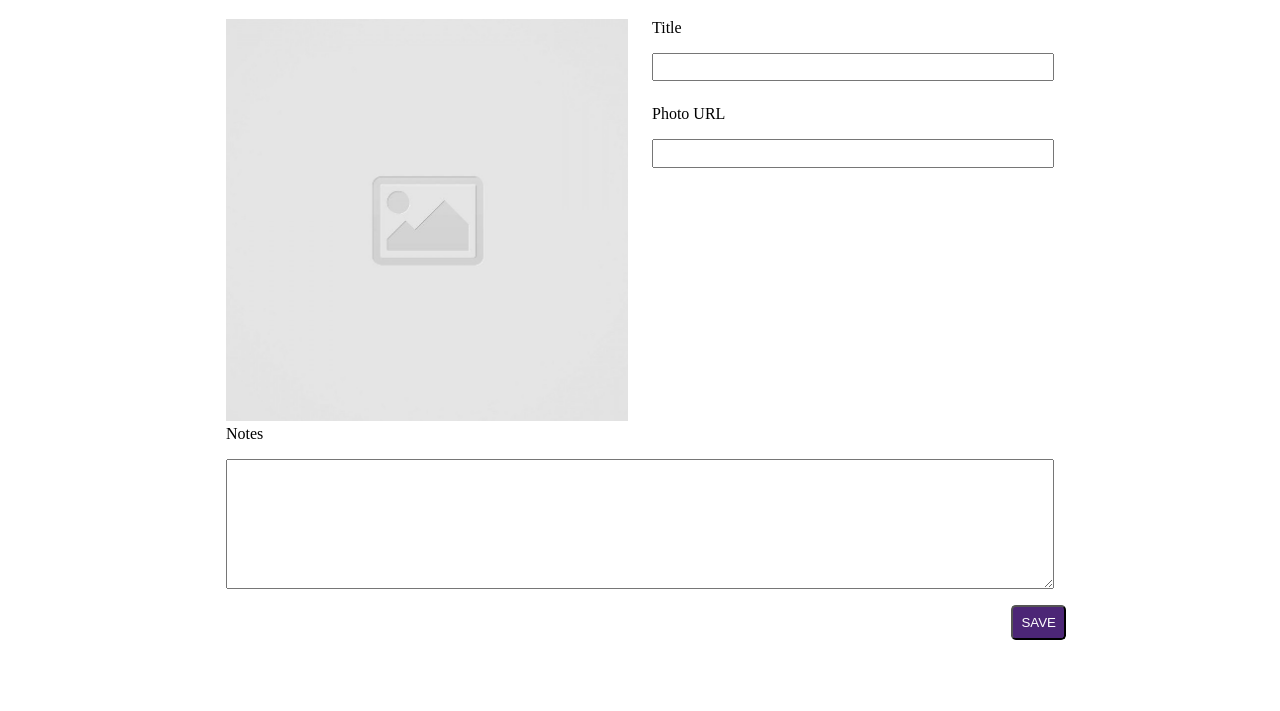
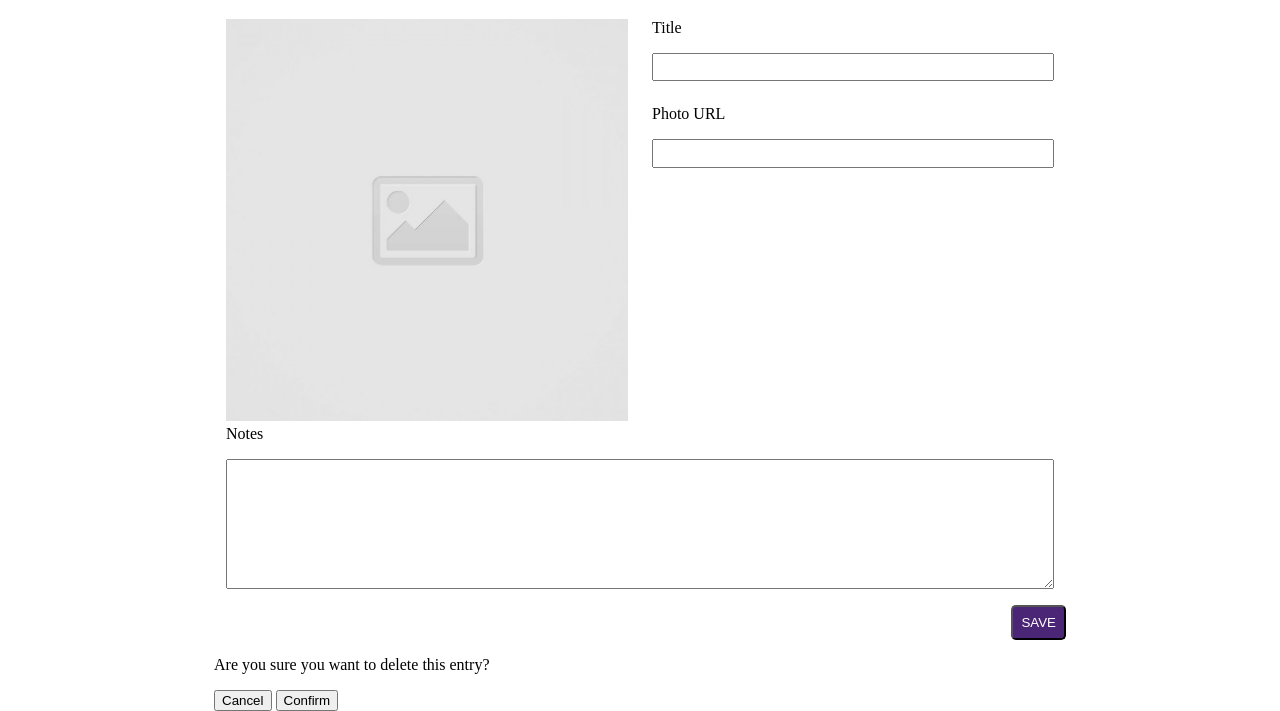
Before and after one commit to jeremyhnguyen/code-journal, a plain HTML site: page index.html in a window 1280 px wide. Shown: the part 101-812 px from the top of the page. Drawn offline with Linux system fonts and the light colour scheme.

Commit message:
added organization for work #4

```diff
--- a/index.html
+++ b/index.html
@@ -70,6 +70,11 @@
         <p class="noentrytext">No entries have been recorded.</p>
         <ul id="entries"></ul>
       </div>
+      <div class="modal">
+        <p>Are you sure you want to delete this entry?</p>
+        <button>Cancel</button>
+        <button>Confirm</button>
+      </div>
     </main>
     <script src="js/data.js"></script>
     <script src="js/main.js"></script>
--- a/js/main.js
+++ b/js/main.js
@@ -169,3 +169,9 @@ function clickPencil(event) {
     }
   }
 }
+
+// Event Handler for Showing Modal on Delete Entry
+
+// Event Handler for Modal Cancel
+
+// Event Handler for Modal Confirm
```
